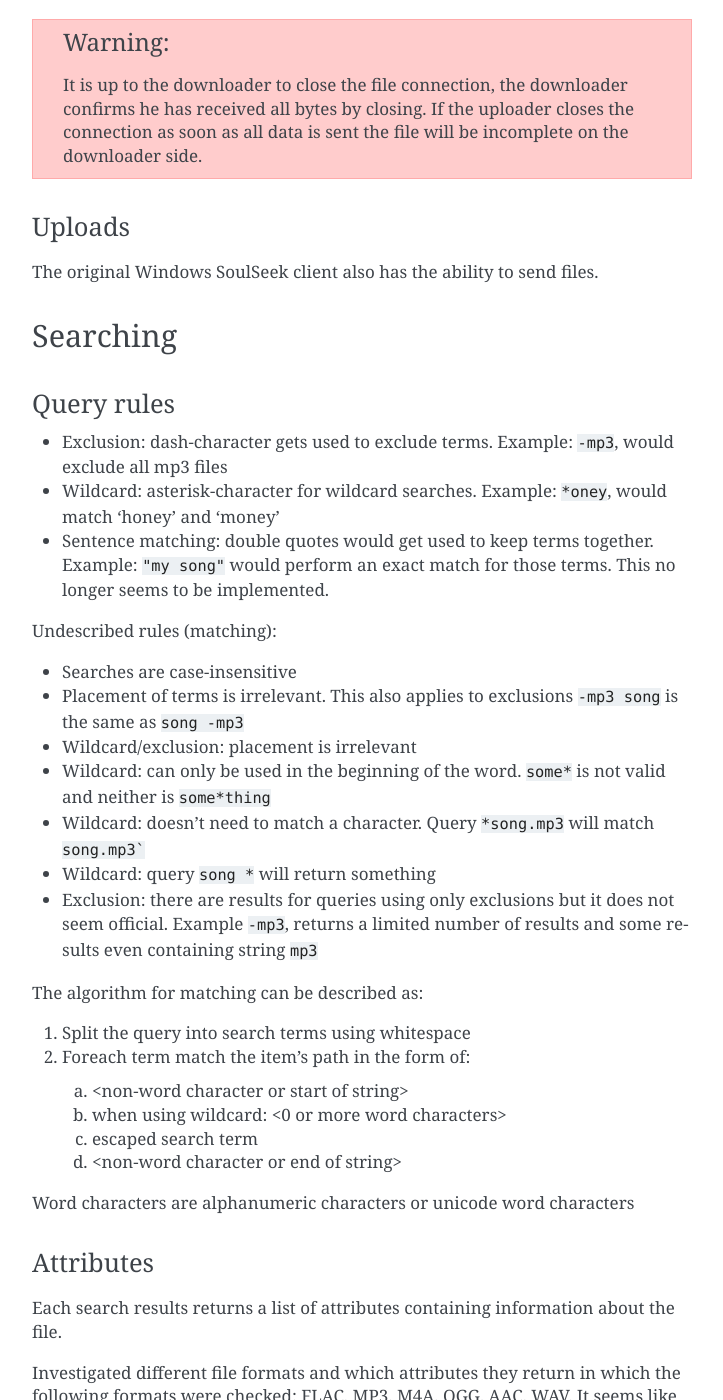
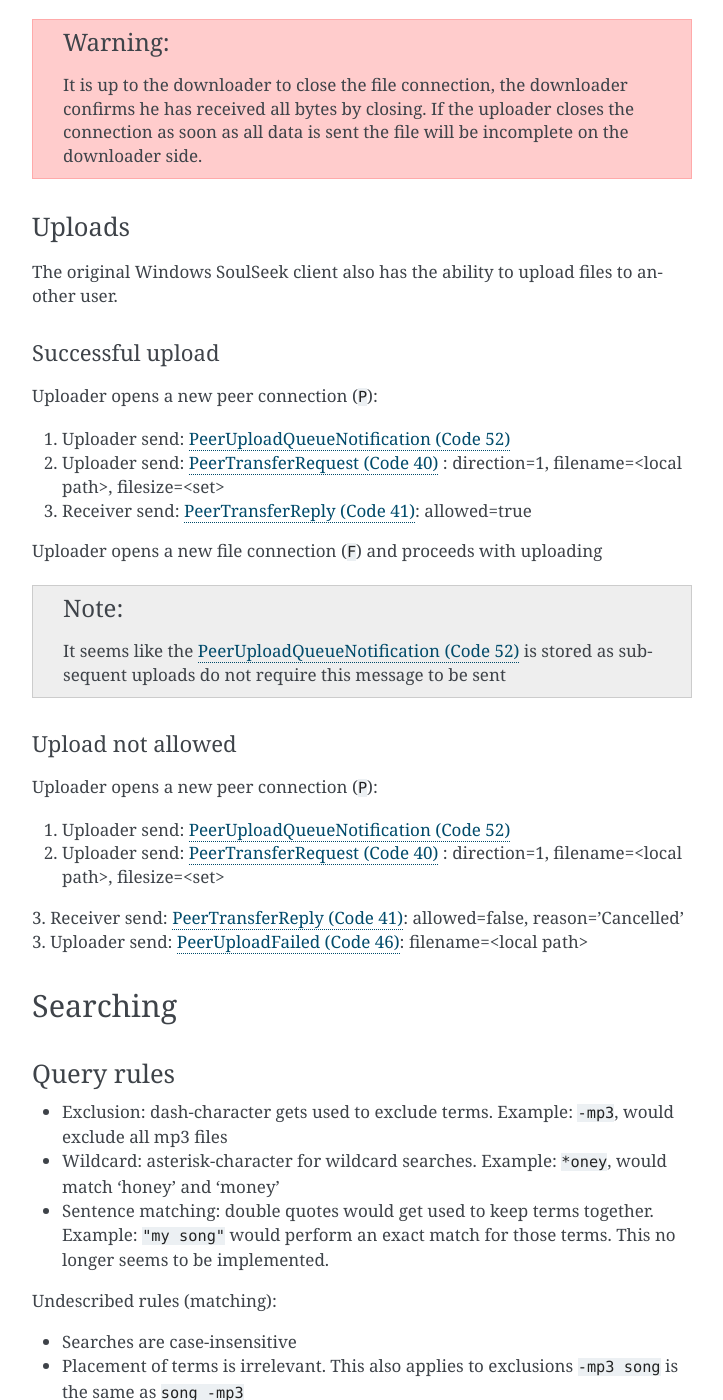
Before and after one commit to JurgenR/aioslsk, a Sphinx documentation site: the page built from docs/source/SOULSEEK.rst, in a window 1280 px wide and 1400 px high, scrolled down 5831 px. Shown: the whole window, without its empty margins (388-1111 px from the left). Built offline with Sphinx 7.4.7, drawn with Linux system fonts in a browser that asks for light colours; some of the changed text lies outside the part shown.

Commit message:
feat: cleanup, add section on uploads

```diff
--- a/docs/source/SOULSEEK.rst
+++ b/docs/source/SOULSEEK.rst
@@ -198,7 +198,32 @@ Queue a file download (peer does not have any free upload slots):
 Uploads
 -------
 
-The original Windows SoulSeek client also has the ability to send files.
+The original Windows SoulSeek client also has the ability to upload files to another user.
+
+Successful upload
+~~~~~~~~~~~~~~~~~
+
+Uploader opens a new peer connection (``P``):
+
+1. Uploader send: :ref:`PeerUploadQueueNotification`
+2. Uploader send: :ref:`PeerTransferRequest` : direction=1, filename=<local path>, filesize=<set>
+3. Receiver send: :ref:`PeerTransferReply`: allowed=true
+
+Uploader opens a new file connection (``F``) and proceeds with uploading
+
+.. note::
+   It seems like the :ref:`PeerUploadQueueNotification` is stored as subsequent uploads do not require this message to be sent
+
+
+Upload not allowed
+~~~~~~~~~~~~~~~~~~
+
+Uploader opens a new peer connection (``P``):
+
+1. Uploader send: :ref:`PeerUploadQueueNotification`
+2. Uploader send: :ref:`PeerTransferRequest` : direction=1, filename=<local path>, filesize=<set>
+3. Receiver send: :ref:`PeerTransferReply`: allowed=false, reason='Cancelled'
+3. Uploader send: :ref:`PeerUploadFailed`: filename=<local path>
 
 
 Searching
```
Also changed, not shown: 1 other file.
